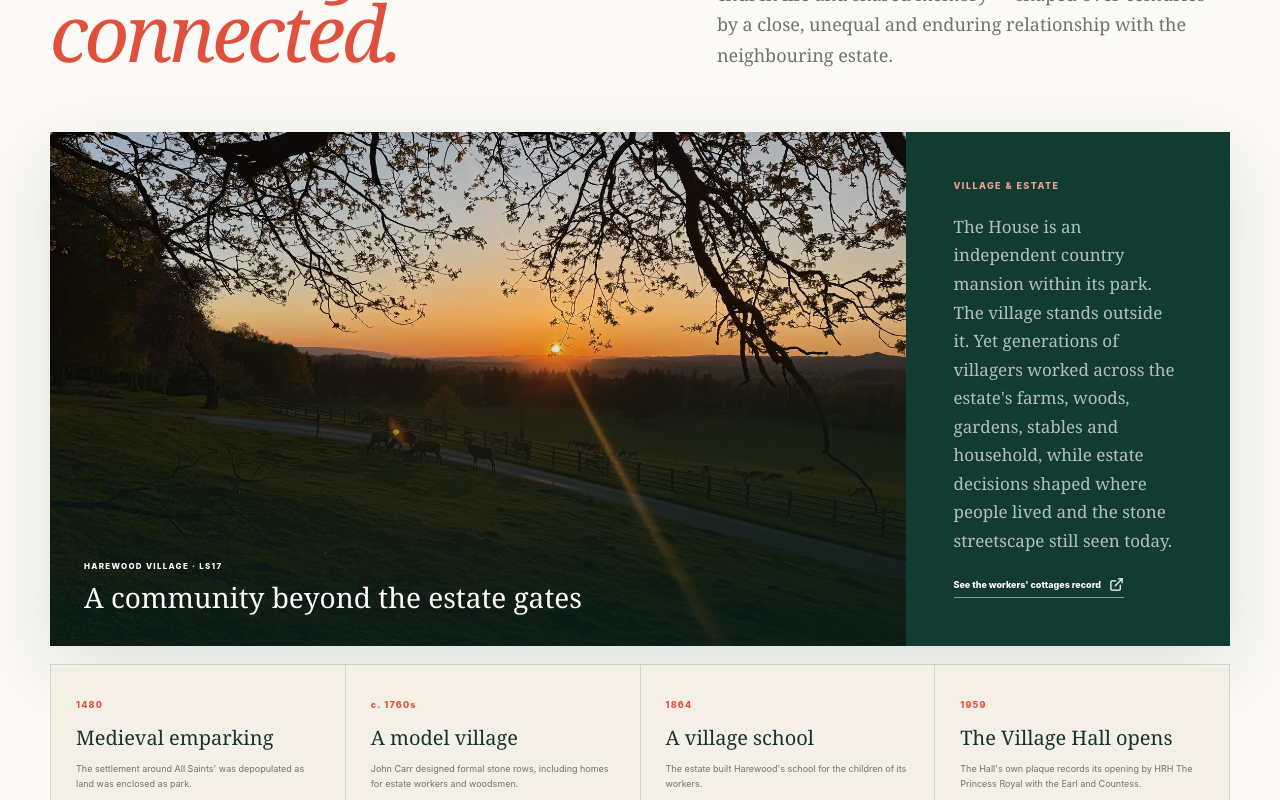
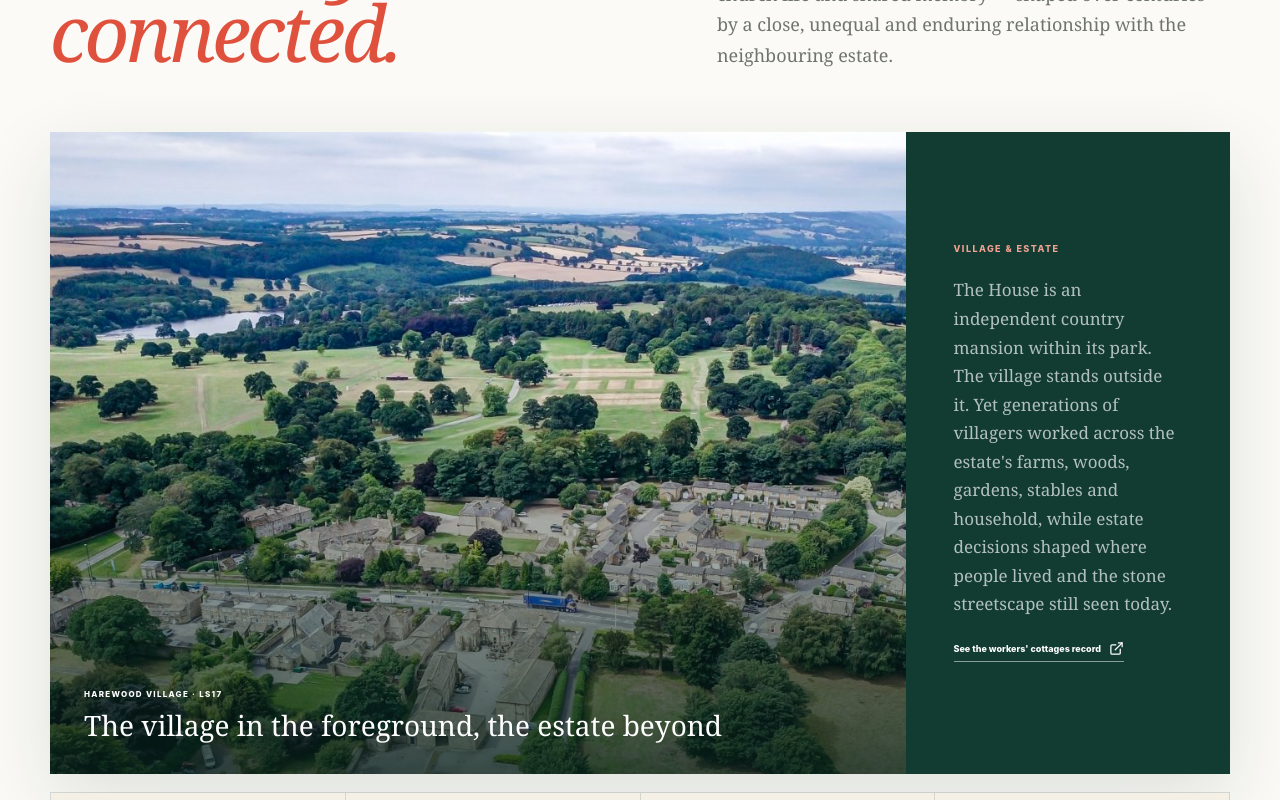
Before and after one commit to DukeWood/harewood, a Next.js app: page / in a window 1280 px wide. Shown: the part 9720-10520 px from the top of the page. Built offline with nearby package versions, Linux system fonts and the light colour scheme.

Commit message:
Update About the Village aerial image

```diff
--- a/app/page.tsx
+++ b/app/page.tsx
@@ -226,8 +226,8 @@ export default function Home() {
 
         <div className="shell village-about-visual">
           <figure className="village-about-landscape">
-            <img src="/neighbourhood/evening-over-harewood.webp" alt="Evening light across the rural Harewood landscape" />
-            <figcaption><span>Harewood village · LS17</span><strong>A community beyond the estate gates</strong></figcaption>
+            <img src="/about-harewood-village-aerial.jpg" alt="Aerial view of Harewood village with the neighbouring estate parkland beyond" />
+            <figcaption><span>Harewood village · LS17</span><strong>The village in the foreground, the estate beyond</strong></figcaption>
           </figure>
           <div className="village-about-intro">
             <span>Village &amp; estate</span>
```
Also changed, not shown: public/about-harewood-village-aerial.jpg (added).
